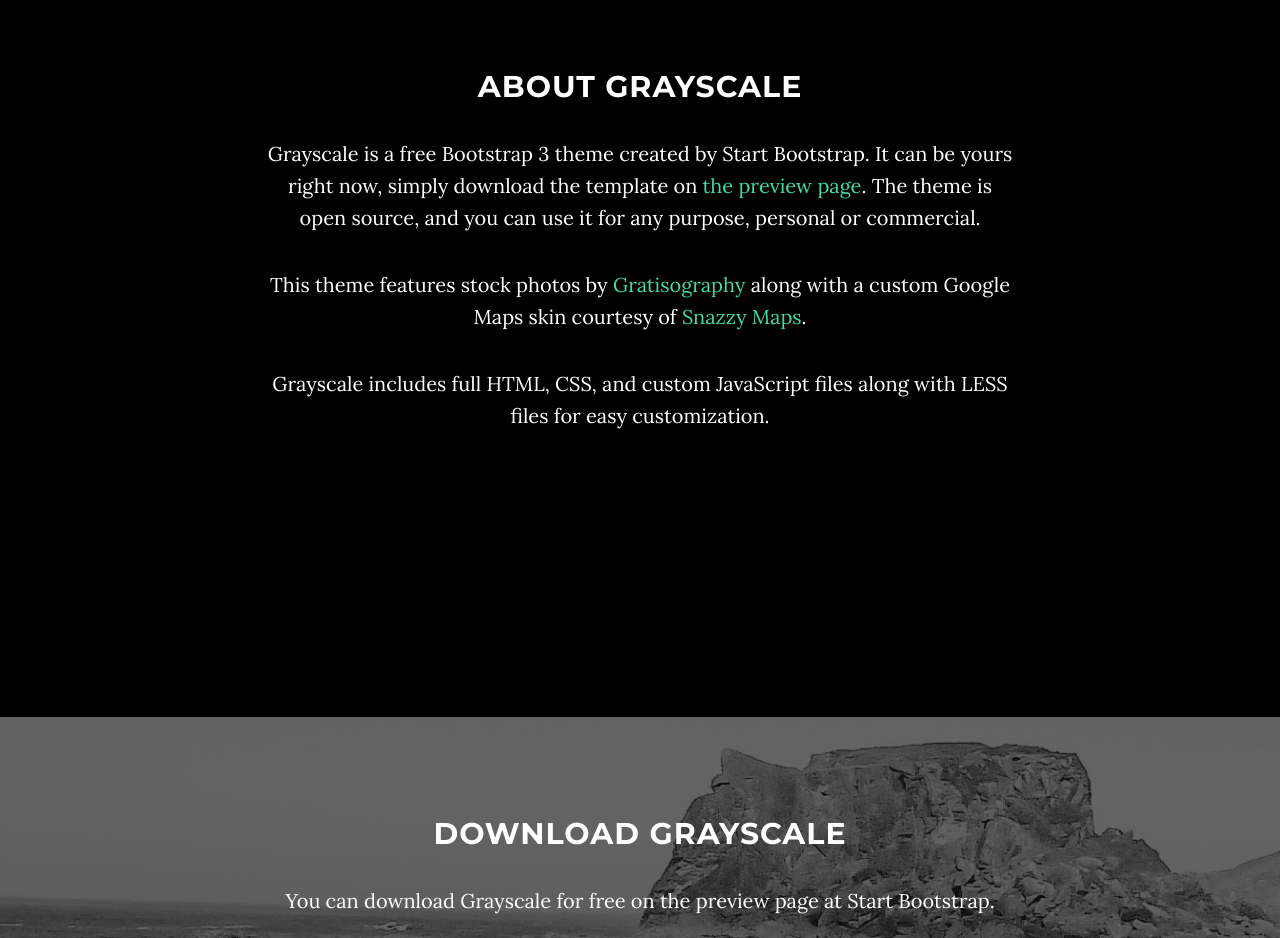
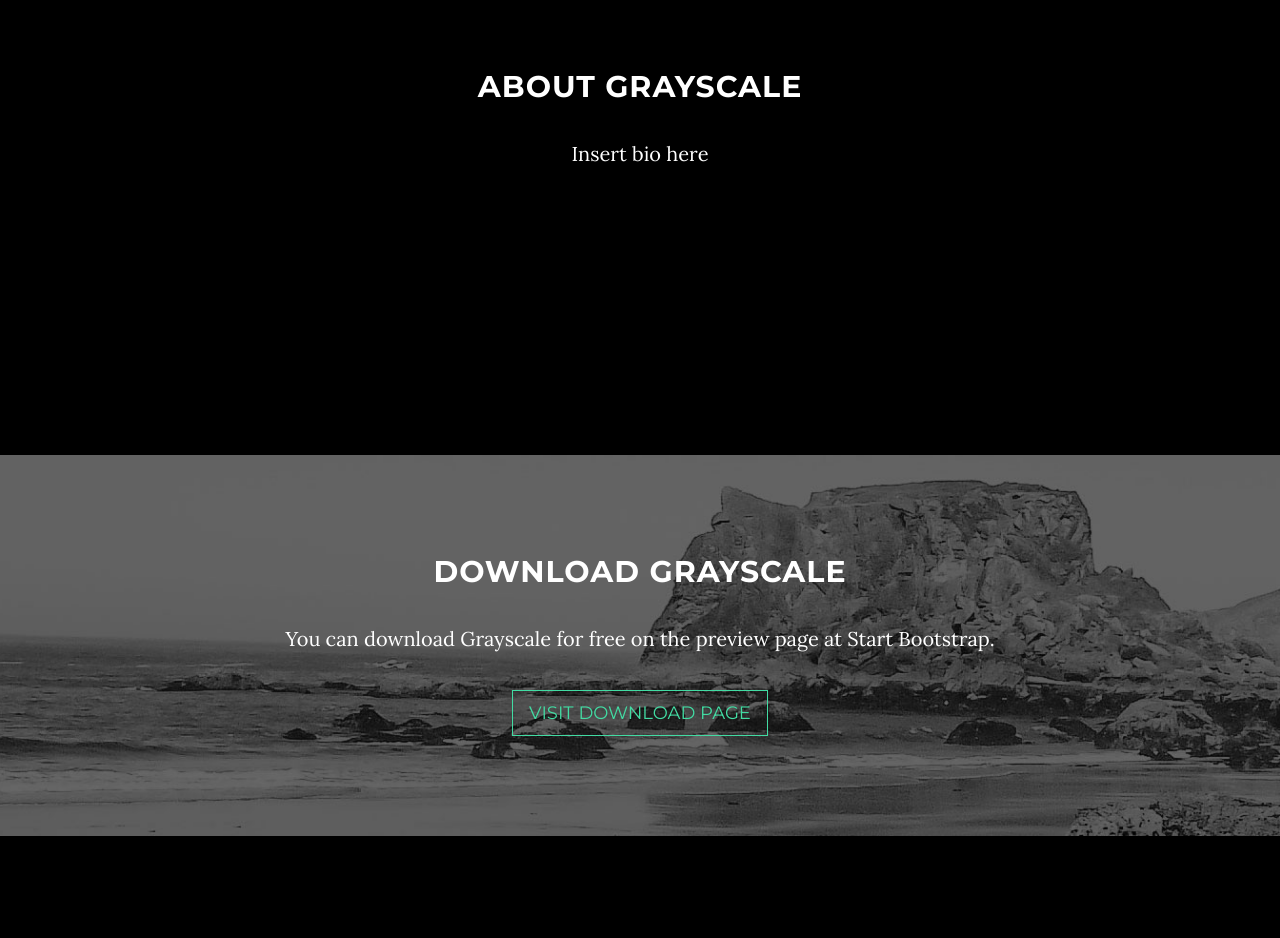
Before and after one commit to VampiroJudo/Me, a website: page index.html in a window 1280 px wide. Shown: the part 980-1918 px from the top of the page. Drawn offline with nearby package versions, Linux system fonts and the light colour scheme; some packages are replaced by stand-ins of ours.

Commit message:
prepping bio

```diff
--- a/index.html
+++ b/index.html
@@ -90,9 +90,7 @@
         <div class="row">
             <div class="col-lg-8 col-lg-offset-2">
                 <h2>About Grayscale</h2>
-                <p>Grayscale is a free Bootstrap 3 theme created by Start Bootstrap. It can be yours right now, simply download the template on <a href="http://startbootstrap.com/template-overviews/grayscale/">the preview page</a>. The theme is open source, and you can use it for any purpose, personal or commercial.</p>
-                <p>This theme features stock photos by <a href="http://gratisography.com/">Gratisography</a> along with a custom Google Maps skin courtesy of <a href="http://snazzymaps.com/">Snazzy Maps</a>.</p>
-                <p>Grayscale includes full HTML, CSS, and custom JavaScript files along with LESS files for easy customization.</p>
+                <p>Insert bio here</p>
             </div>
         </div>
     </section>
```
